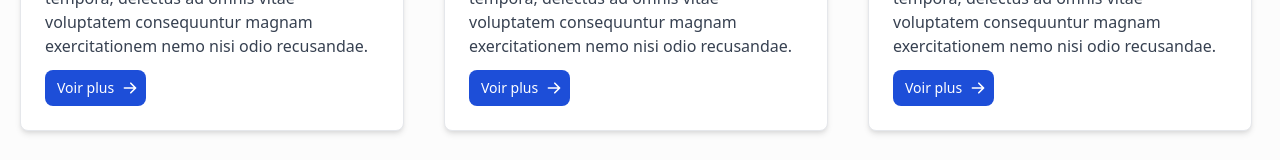
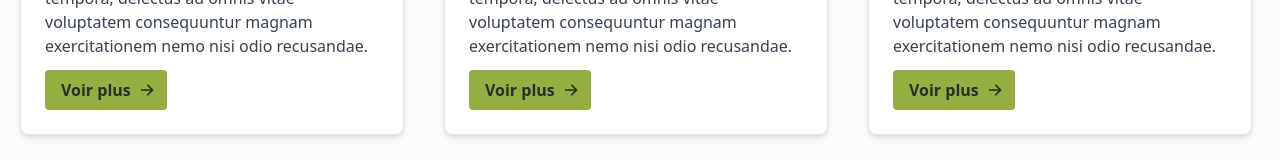
Before and after one commit to acdmft/green-meet-front, a React (Create React App) app: page / in a window 1280 px wide. Shown: the part 971-1131 px from the top of the page. Built offline with nearby package versions, Linux system fonts and the light colour scheme.

Commit message:
Customize button component

```diff
--- a/src/App.js
+++ b/src/App.js
@@ -19,8 +19,13 @@ import Footer from "./components/Footer";
 import Contributors from "./views/Contributors";
 import Mentions from "./views/Mentions";
 import ContactAdmin from "./views/ContactAdmin";
+import Button from "./components/Button";
+import ActionDetails from "./views/ActionDetails";
 
 function App() {
+  const handleClick = () => {
+    console.log("COUCOU");
+  };
   return (
     <BrowserRouter classname="relative">
       <NavBar />
@@ -32,6 +37,7 @@ function App() {
         <Route path="/contributors" element={<Contributors />} />
         <Route path="/mentions" element={<Mentions />} />
         <Route path="/contact" element={<ContactAdmin />} />
+        <Route path="/action" element={<ActionDetails />} />
       </Routes>
       <Footer classname="absolute inset-x-0 bottom-0" />
     </BrowserRouter>
--- a/src/components/ActionCard.jsx
+++ b/src/components/ActionCard.jsx
@@ -1,6 +1,12 @@
-import React from "react";
+import { React } from "react";
+import Button from "./Button";
+import { useNavigate } from "react-router-dom";
 
 function ActionCard() {
+  let navigate = useNavigate();
+  const handleClick = () => {
+    navigate("/action");
+  };
   return (
     <div class="p-6 max-w-sm bg-white rounded-lg border border-gray-200 shadow-md dark:bg-gray-800 dark:border-gray-700 m-5">
       <a href="#">
@@ -14,7 +20,7 @@ function ActionCard() {
         omnis vitae voluptatem consequuntur magnam exercitationem nemo nisi odio
         recusandae.
       </p>
-      <a
+      {/* <a
         href="#"
         class="inline-flex items-center py-2 px-3 text-sm font-medium text-center text-white bg-blue-700 rounded-lg hover:bg-blue-800 focus:ring-4 focus:outline-none focus:ring-blue-300 dark:bg-blue-600 dark:hover:bg-blue-700 dark:focus:ring-blue-800"
       >
@@ -31,7 +37,8 @@ function ActionCard() {
             clip-rule="evenodd"
           ></path>
         </svg>
-      </a>
+      </a> */}
+      <Button onClick={handleClick}>Voir plus</Button>
     </div>
   );
 }
--- a/src/components/Button.jsx
+++ b/src/components/Button.jsx
@@ -1,7 +1,33 @@
 import React from "react";
 
-function Button() {
-  return <div>Button</div>;
+function Button(props) {
+  return (
+    <button
+      onClick={props.onClick}
+      class="bg-gmlime-light hover:bg-gmgreen-dark text-gmgreen-dark hover:text-gmlime-light font-bold py-2 px-4 rounded inline-flex items-center"
+    >
+      {/* <svg
+        class="fill-current w-4 h-4 mr-2"
+        xmlns="http://www.w3.org/2000/svg"
+        viewBox="0 0 20 20"
+      >
+        <path d="M13 8V2H7v6H2l8 8 8-8h-5zM0 18h20v2H0v-2z" />
+      </svg> */}
+      <span>{props.children}</span>
+      <svg
+        class="ml-2 -mr-1 w-4 h-4"
+        fill="currentColor"
+        viewBox="0 0 20 20"
+        xmlns="http://www.w3.org/2000/svg"
+      >
+        <path
+          fill-rule="evenodd"
+          d="M10.293 3.293a1 1 0 011.414 0l6 6a1 1 0 010 1.414l-6 6a1 1 0 01-1.414-1.414L14.586 11H3a1 1 0 110-2h11.586l-4.293-4.293a1 1 0 010-1.414z"
+          clip-rule="evenodd"
+        ></path>
+      </svg>
+    </button>
+  );
 }
 
 export default Button;
--- a/src/components/NavBar.jsx
+++ b/src/components/NavBar.jsx
@@ -50,7 +50,7 @@ const Navbar = ({ menuOpen, setMenuOpen }) => (
     <div className="flex items-center">
       <img src="../../img/logo1.png" className="h-10 w-10" />
       <a
-        href="/homepage"
+        href="/"
         className="text-xl font-bold no-underline text-gmgreen-dark hover:text-gray-600"
       >
         Green Meet
```
